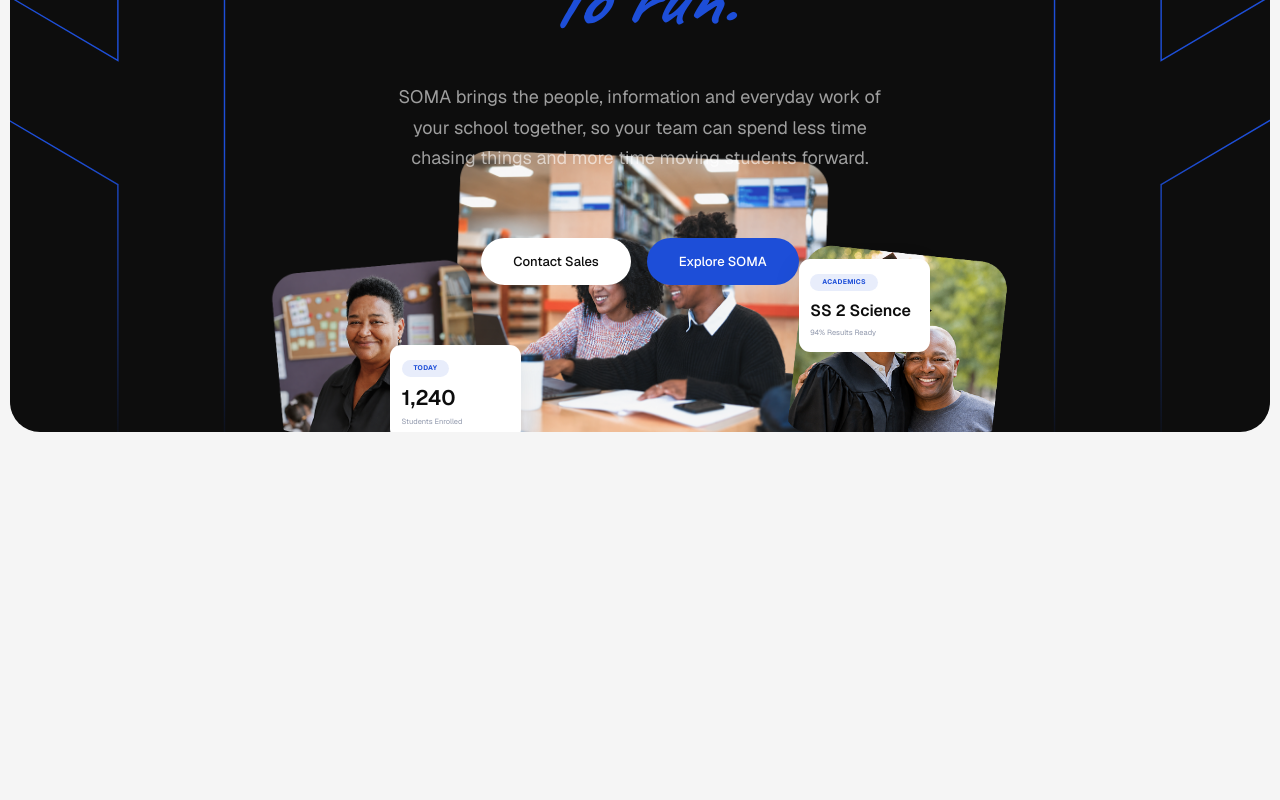
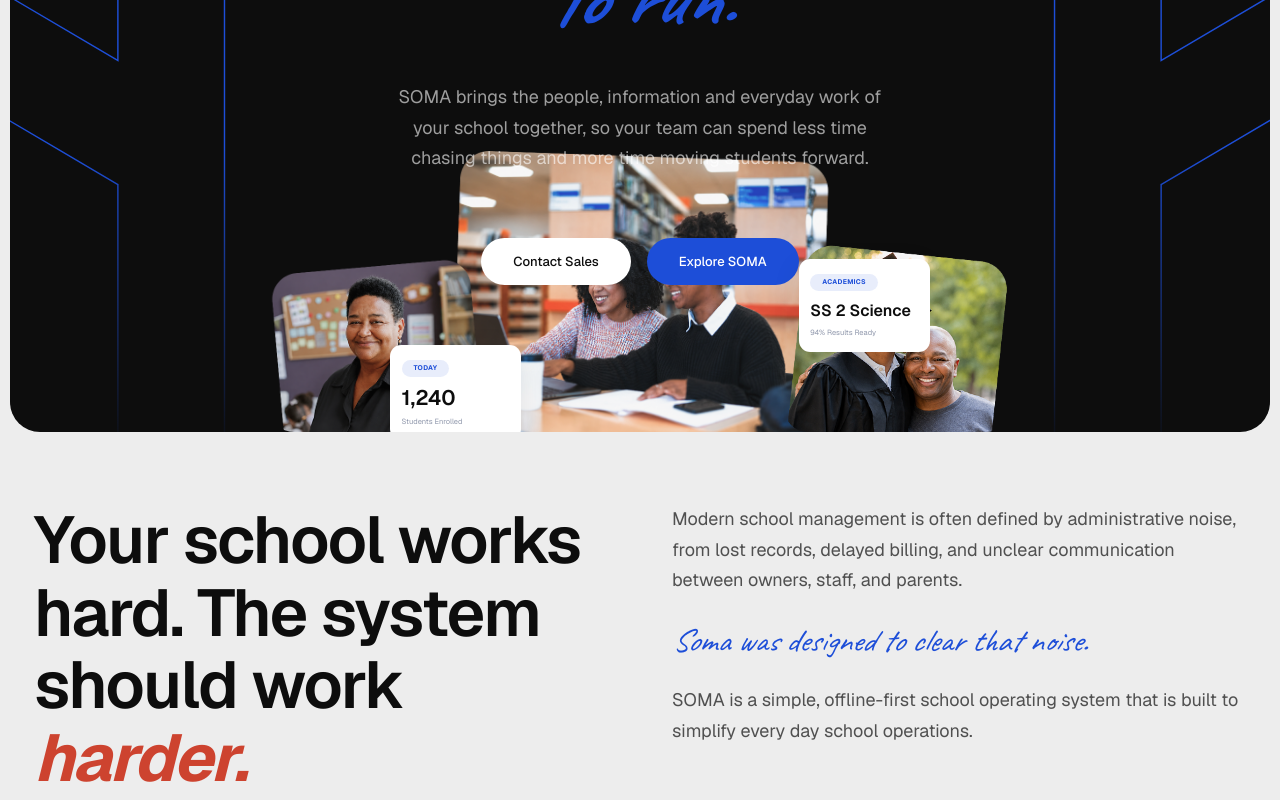
Before and after one commit to nimaappsss-web/soma-landing, a Next.js app: page / in a window 1280 px wide. Shown: the part 358-1158 px from the top of the page. Before the commit the page ends 800 px from the top, so only its background shows below. Built offline with nearby package versions, Linux system fonts and the light colour scheme.

Commit message:
feat: add second section with typography, red accent, and Caveat font

```diff
--- a/src/app/globals.css
+++ b/src/app/globals.css
@@ -11,7 +11,7 @@
 }
 
 body {
-  background: #f5f5f5;
+  background: #EDEDED;
   color: #0D0D0D;
 }
 
--- a/src/app/page.tsx
+++ b/src/app/page.tsx
@@ -2,6 +2,7 @@ import Link from "next/link";
 import { Navbar } from "@/features/landing/components/Navbar";
 import { HeroImages } from "@/features/landing/components/HeroImages";
 import { HeroBackground } from "@/features/landing/components/HeroBackground";
+import { SecondSection } from "@/features/landing/components/SecondSection";
 
 export default function Home() {
   return (
@@ -42,6 +43,8 @@ export default function Home() {
 
         <HeroImages />
       </div>
+
+      <SecondSection />
     </div>
   );
 }
--- /dev/null
+++ b/src/features/landing/components/SecondSection.tsx
@@ -0,0 +1,31 @@
+export function SecondSection() {
+  return (
+    <section className="w-full max-w-[1294px] mx-auto px-6 mt-[72px] mb-[86px]">
+      <div className="flex flex-col md:flex-row gap-12 md:gap-16">
+        {/* Left */}
+        <div className="flex-1">
+          <h2 className="text-[40px] md:text-[52px] lg:text-[66px] font-semibold leading-[1.1] tracking-tight text-soma-black">
+            Your school works hard. The system should work{" "}
+            <span className="font-bold italic text-[#CD432F]">harder.</span>
+          </h2>
+        </div>
+
+        {/* Right */}
+        <div className="flex-1 flex flex-col gap-6">
+          <p className="text-[16px] md:text-[18px] font-normal leading-[1.7] text-soma-black/70">
+            Modern school management is often defined by administrative noise, from
+            lost records, delayed billing, and unclear communication between owners,
+            staff, and parents.
+          </p>
+          <p className="text-[28px] md:text-[32px] font-hand italic text-soma-blue leading-[1.3]">
+            Soma was designed to clear that noise.
+          </p>
+          <p className="text-[16px] md:text-[18px] font-normal leading-[1.7] text-soma-black/70">
+            SOMA is a simple, offline-first school operating system that is built to
+            simplify every day school operations.
+          </p>
+        </div>
+      </div>
+    </section>
+  );
+}
--- a/src/features/landing/components/index.ts
+++ b/src/features/landing/components/index.ts
@@ -1,3 +1,4 @@
 export { Navbar } from "./Navbar";
 export { HeroImages } from "./HeroImages";
 export { HeroBackground } from "./HeroBackground";
+export { SecondSection } from "./SecondSection";
```
Also changed, not shown: vercel.json.
